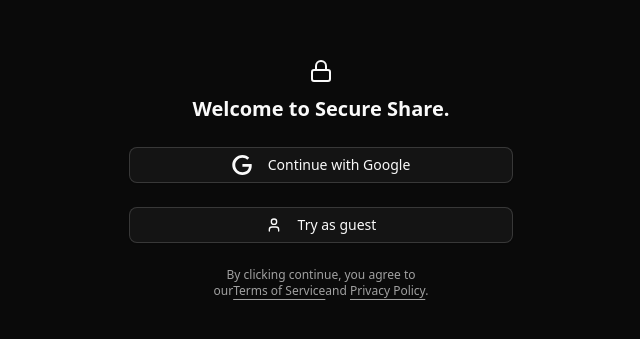
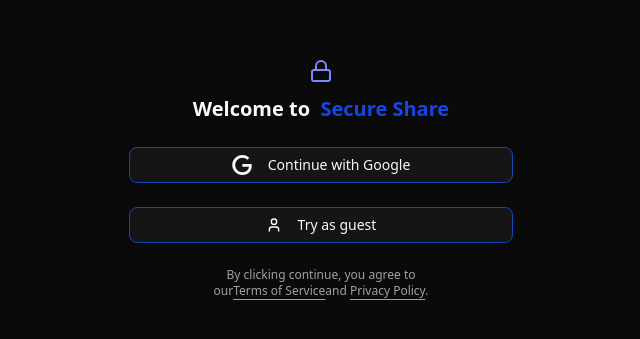
Before and after one commit to SaadUmairr/SecureShare, a Next.js app: page /login in a window 1280 px wide. Shown: the part 223-562 px from the top of the page, without its empty margins (319-959 px from the left). Built offline with nearby package versions, Linux system fonts and the light colour scheme; no server answers.

Commit message:
chore: Refactor components for improved styling and structure

```diff
--- a/package.json
+++ b/package.json
@@ -1,6 +1,6 @@
 {
   "name": "secure_space",
-  "version": "0.7.5",
+  "version": "0.7.7",
   "private": true,
   "scripts": {
     "dev": "next dev",
--- a/src/components/about.tsx
+++ b/src/components/about.tsx
@@ -170,12 +170,11 @@
                 Join the Community
               </Button>
             </Link>
-            <Link
-              href="https://github.com/SaadUmairr/SecureShare"
-              className="flex items-center justify-center gap-2 rounded-md border border-slate-300 bg-black px-6 py-3 font-medium text-white transition-colors hover:bg-gray-900 dark:border-slate-600"
-            >
-              <Image src={GithubIcon} alt="Github" height={20} width={20} />
-              Contribute on GitHub
+            <Link href="https://github.com/SaadUmairr/SecureShare">
+              <Button className="flex items-center justify-center gap-2 rounded-md border border-slate-300 bg-black px-6 py-3 font-medium text-white transition-colors hover:bg-gray-900 dark:border-slate-600">
+                <Image src={GithubIcon} alt="Github" height={20} width={20} />
+                Contribute on GitHub
+              </Button>
             </Link>
           </div>
         </div>
--- a/src/components/client-btn.tsx
+++ b/src/components/client-btn.tsx
@@ -15,7 +15,7 @@
     <Button
       variant="outline"
       type="button"
-      className="w-full"
+      className="w-full border-[#1446B5] dark:border-[#1446B5]"
       onClick={handleLogin}
     >
       <svg
@@ -48,7 +48,7 @@
     <Button
       variant="outline"
       type="button"
-      className="w-full gap-x-4"
+      className="w-full gap-x-4 border-[#1446B5] dark:border-[#1446B5]"
       onClick={handleGuestLogin}
       disabled={loading}
     >
--- a/src/components/homepage.tsx
+++ b/src/components/homepage.tsx
@@ -30,7 +30,7 @@
               device unencrypted. Share files with confidence knowing your
               privacy is protected.
             </p>
-            <div className="flex flex-col justify-center gap-4 sm:flex-row">
+            <div className="flex flex-col items-center justify-center gap-4 sm:flex-row">
               <Link href="/login">
                 <Button className="rounded-md bg-indigo-600 px-6 py-3 font-medium text-white transition-colors hover:bg-indigo-700 dark:bg-indigo-700 dark:hover:bg-indigo-800">
                   Start Sharing Securely
--- a/src/components/login-form.tsx
+++ b/src/components/login-form.tsx
@@ -13,16 +13,19 @@
       <form>
         <div className="flex flex-col gap-6">
           <div className="flex flex-col items-center gap-2">
-            <a
-              href="#"
+            <Link
+              href="/"
               className="flex flex-col items-center gap-2 font-medium"
             >
               <div className="flex size-8 items-center justify-center rounded-md">
-                <LockIcon className="size-6" />
+                <LockIcon className="size-6 text-indigo-600 dark:text-indigo-400" />
               </div>
               <span className="sr-only">Secure Share</span>
-            </a>
-            <h1 className="text-xl font-bold">Welcome to Secure Share.</h1>
+            </Link>
+            <h1 className="text-xl font-bold">
+              Welcome to &nbsp;
+              <span className="text-blue-700">Secure Share</span>
+            </h1>
           </div>
 
           <div className="grid gap-4">
--- a/src/components/navbar.tsx
+++ b/src/components/navbar.tsx
@@ -58,7 +58,7 @@
           </Link>
           <Link href="/login">
             <Button className="rounded-md bg-indigo-600 px-4 py-2 font-medium text-white transition-colors hover:bg-indigo-700 dark:bg-indigo-700 dark:hover:bg-indigo-800">
-              Get Started
+              Go to App
             </Button>
           </Link>
         </div>
--- a/src/context/user.context.tsx
+++ b/src/context/user.context.tsx
@@ -15,7 +15,6 @@
 
 interface UserContextProp {
   googleID: string;
-  setGoogleID: Dispatch<SetStateAction<string>>;
   name: string;
   email: string;
   avatar: string;
@@ -92,7 +91,6 @@
     <UserContext.Provider
       value={{
         googleID,
-        setGoogleID,
         name,
         email,
         avatar,
```
Also changed, not shown: 1 other file (tests, documents, lock files or other folders).
